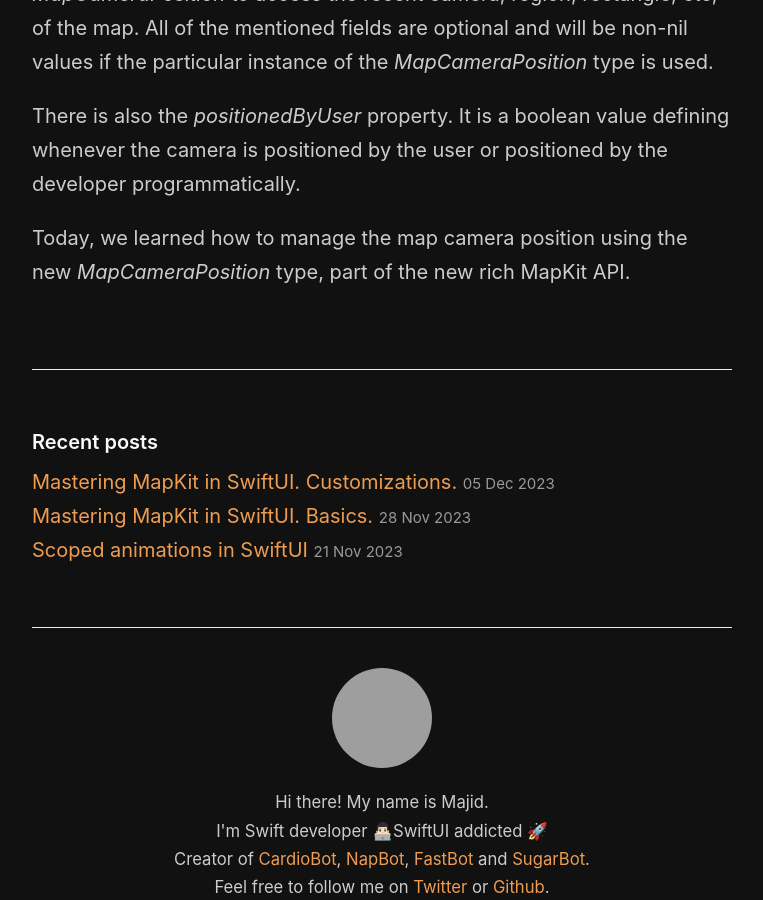
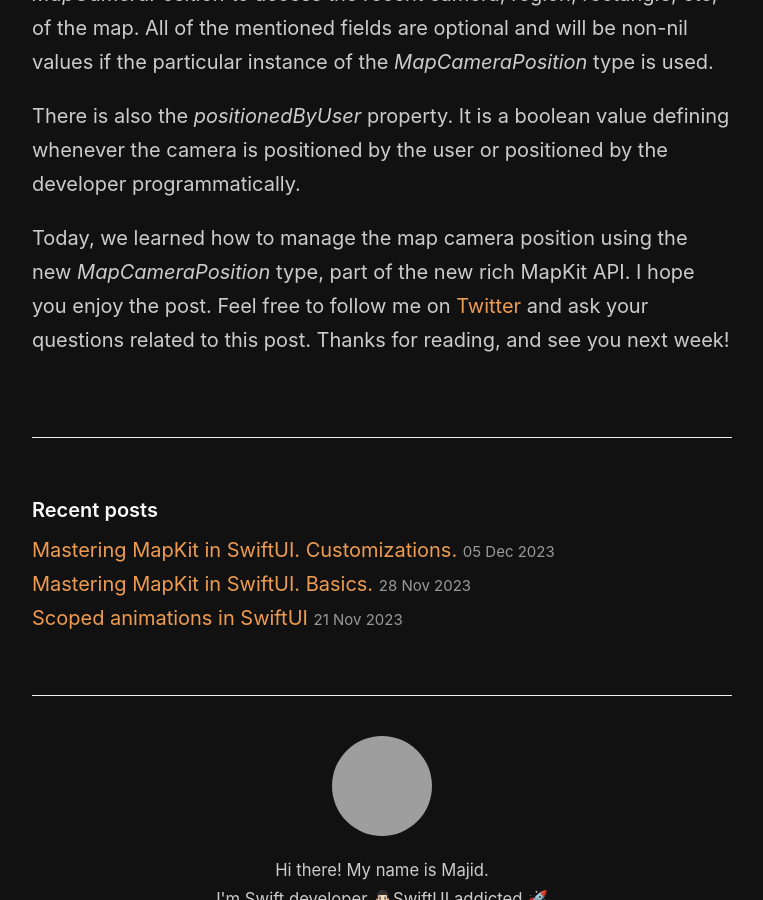
Before and after one commit to mecid/mecid.github.io, a Jekyll site: the page built from _posts/2023-12-12-mastering-mapkit-in-swiftui-camera.md, in a window 1280 px wide and 900 px high, scrolled down 4560 px, cut to the strip 0-900 px from the top of the window. Shown: the whole strip, without its empty margins (258-1021 px from the left). Built offline with Jekyll 4.4.1, drawn with Linux system fonts in a browser that asks for light colours; grey boxes are pictures that could not be loaded.

Commit message:
conclusion added to the map camera post

```diff
--- a/_posts/2023-12-12-mastering-mapkit-in-swiftui-camera.md
+++ b/_posts/2023-12-12-mastering-mapkit-in-swiftui-camera.md
@@ -159,4 +159,4 @@ As you can see in the example above, we use an instance of the *MapCameraPositio
 
 There is also the *positionedByUser* property. It is a boolean value defining whenever the camera is positioned by the user or positioned by the developer programmatically.
 
-Today, we learned how to manage the map camera position using the new *MapCameraPosition* type, part of the new rich MapKit API.
+Today, we learned how to manage the map camera position using the new *MapCameraPosition* type, part of the new rich MapKit API. I hope you enjoy the post. Feel free to follow me on [Twitter](https://twitter.com/mecid) and ask your questions related to this post. Thanks for reading, and see you next week!
```
